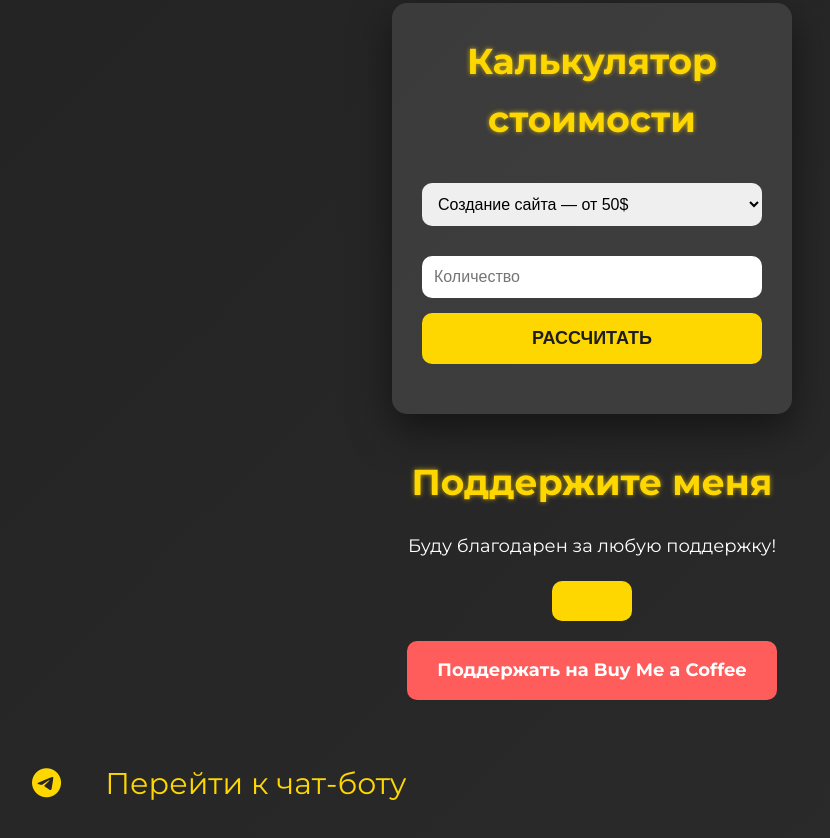
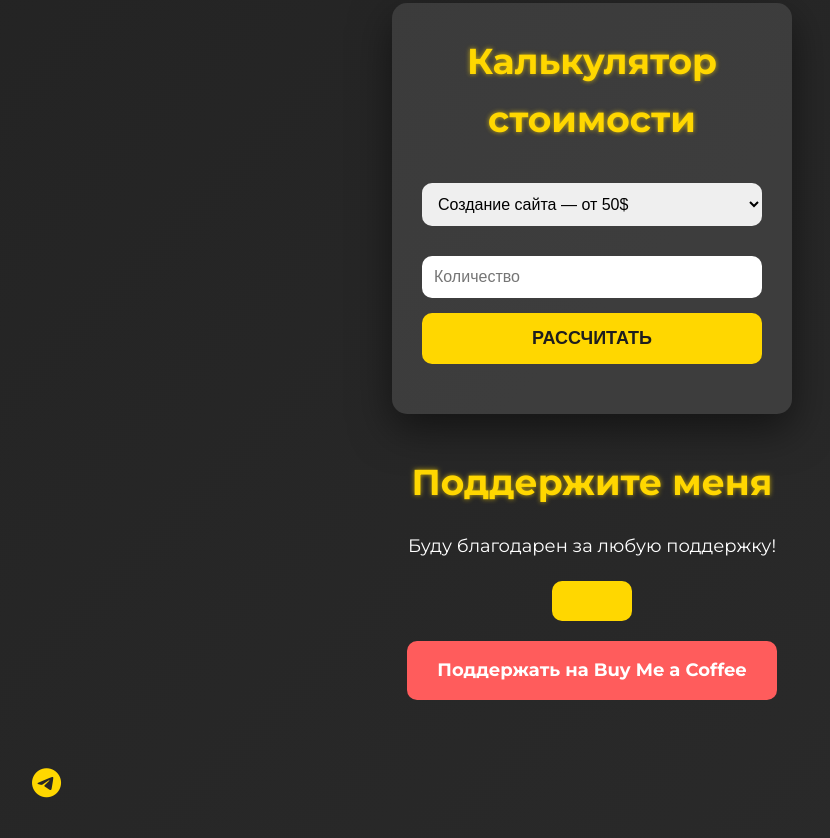
Before and after one commit to Leny1050/visitka, a plain HTML site: page index.html in a window 1280 px wide. Shown: the part 2227-3065 px from the top of the page, without its empty margins (48-878 px from the left). Drawn offline with Linux system fonts and the light colour scheme; a script that the page names is missing.

Commit message:
Update index.html

```diff
--- a/index.html
+++ b/index.html
@@ -412,8 +412,6 @@
       <a href="https://t.me/shineSwa" target="_blank"><i class="fab fa-telegram"></i></a>
       <!-- Дополнительные соцсети можно добавить здесь -->
 
-<a href="chatbot.html">Перейти к чат-боту</a>
-
     </div>
   </div>
 
```
